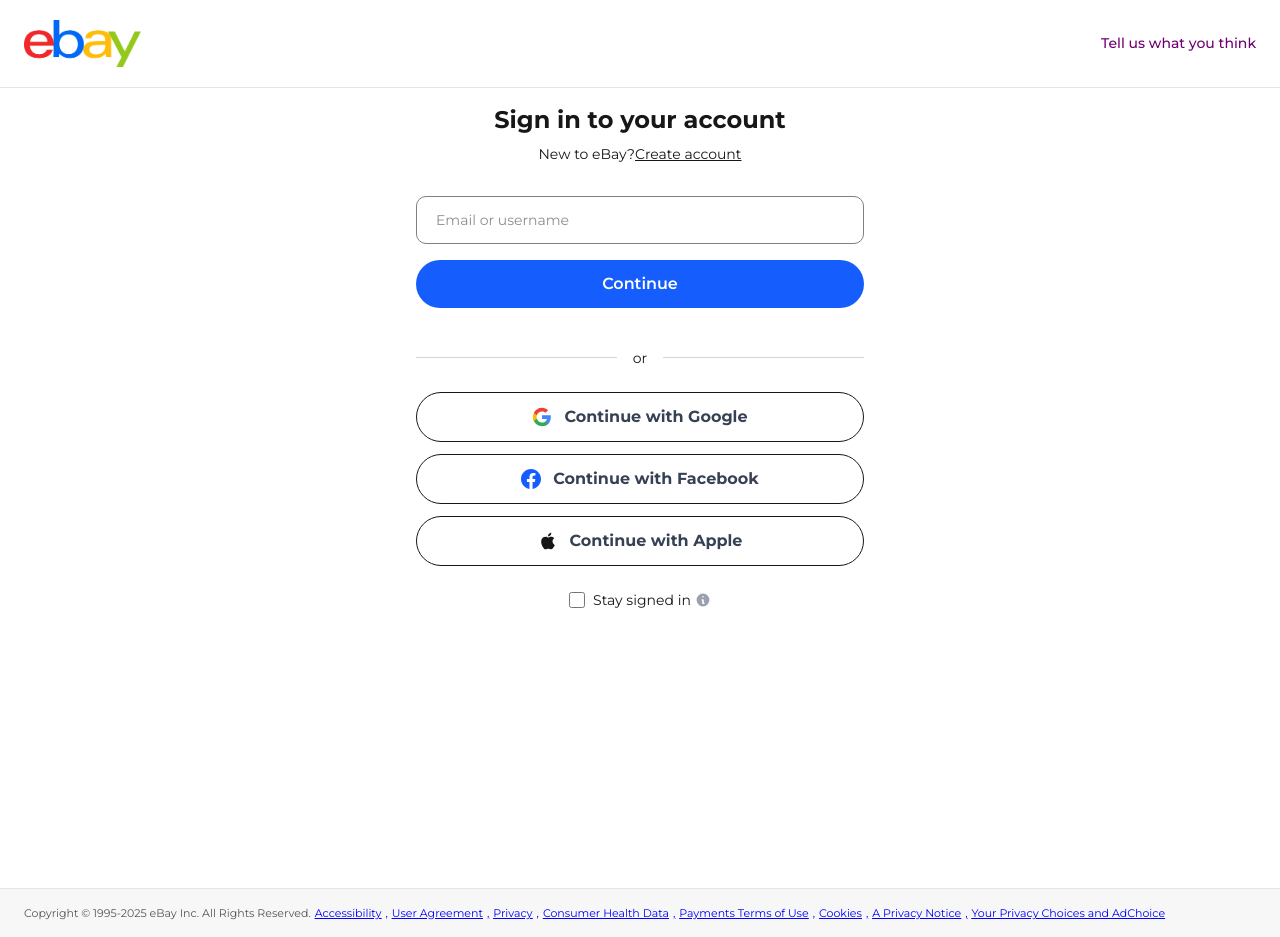
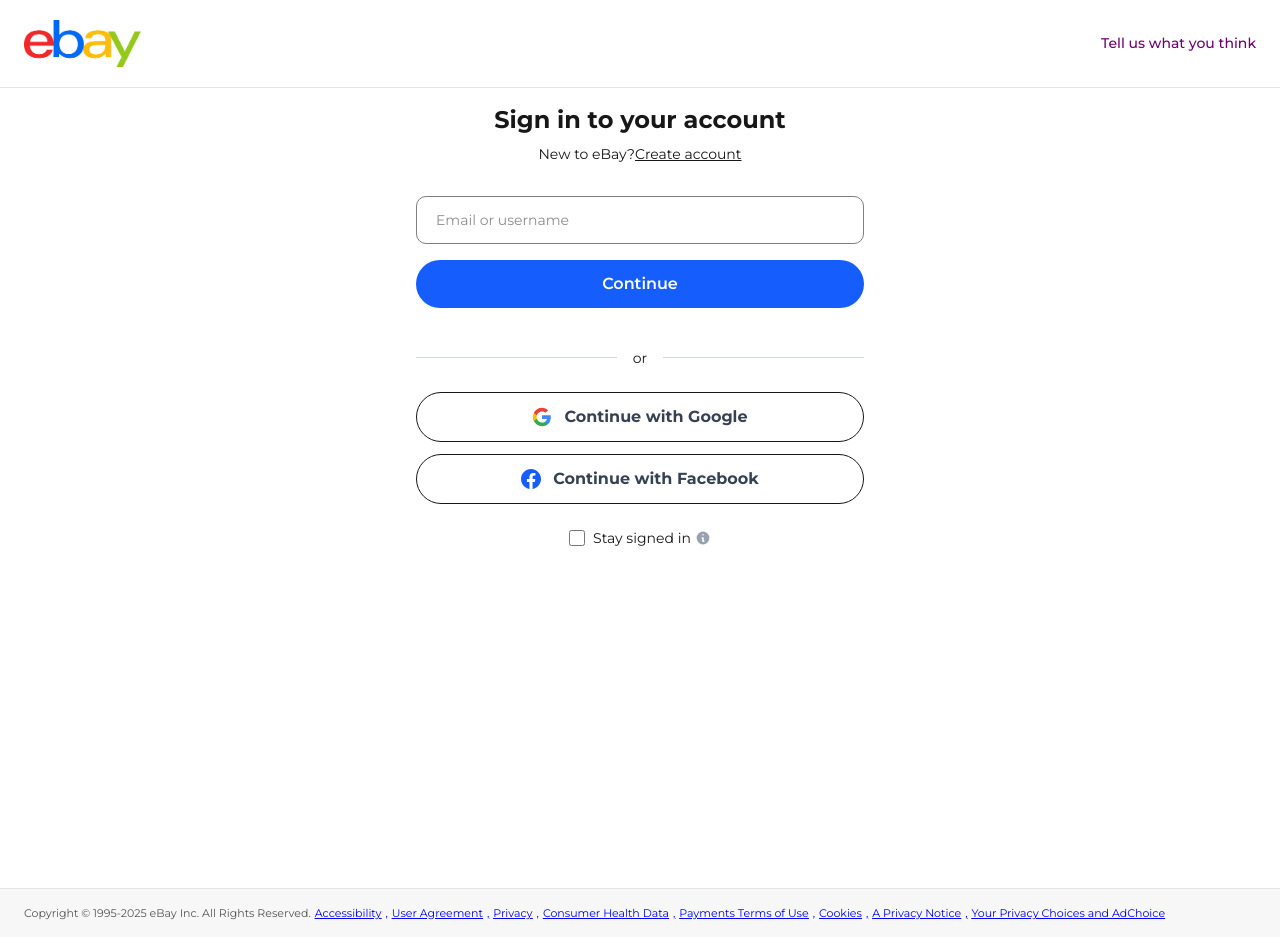
Before and after one commit to quankmksnb/SDN302_Project_eBay, a Next.js app in the folder ebay-fe/: page /login in a window 1280 px wide. Built offline with nearby package versions, Linux system fonts and the light colour scheme.

Commit message:
remove login with apple

```diff
--- a/ebay-fe/src/app/(auth)/login/page.jsx
+++ b/ebay-fe/src/app/(auth)/login/page.jsx
@@ -87,20 +87,6 @@
                 Continue with Facebook
               </span>
             </button>
-
-            {/* Apple */}
-            <button className="w-full flex items-center justify-center px-4 py-3 border border-black-300 rounded-full hover:bg-gray-50 transition-colors duration-200">
-              <svg
-                className="w-5 h-5 mr-3"
-                fill="currentColor"
-                viewBox="0 0 24 24"
-              >
-                <path d="M18.71 19.5c-.83 1.24-1.71 2.45-3.05 2.47-1.34.03-1.77-.79-3.29-.79-1.53 0-2 .77-3.27.82-1.31.05-2.3-1.32-3.14-2.53C4.25 17 2.94 12.45 4.7 9.39c.87-1.52 2.43-2.48 4.12-2.51 1.28-.02 2.5.87 3.29.87.78 0 2.26-1.07 3.81-.91.65.03 2.47.26 3.64 1.98-.09.06-2.17 1.28-2.15 3.81.03 3.02 2.65 4.03 2.68 4.04-.03.07-.42 1.44-1.38 2.83M13 3.5c.73-.83 1.94-1.46 2.94-1.5.13 1.17-.34 2.35-1.04 3.19-.69.85-1.83 1.51-2.95 1.42-.15-1.15.41-2.35 1.05-3.11z" />
-              </svg>
-              <span className="text-gray-700 font-bold">
-                Continue with Apple
-              </span>
-            </button>
           </div>
 
           {/* Stay signed in checkbox */}
```
